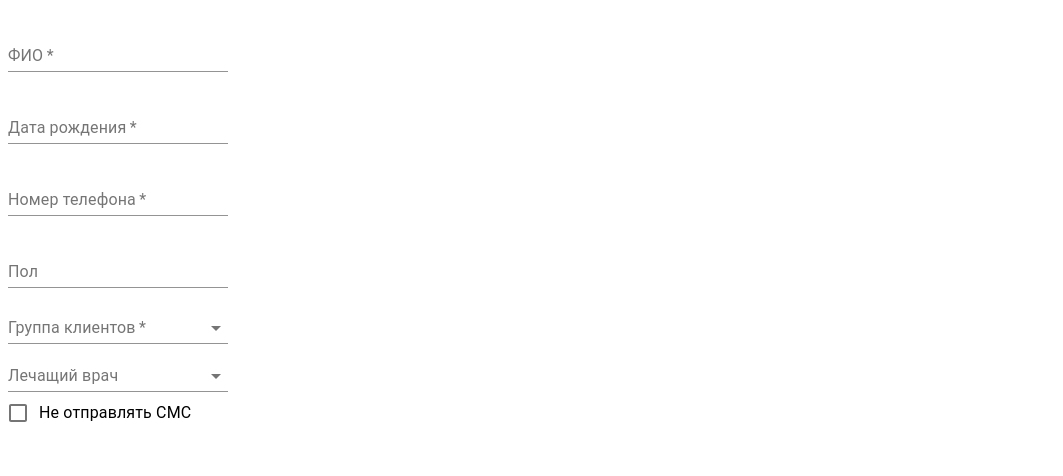
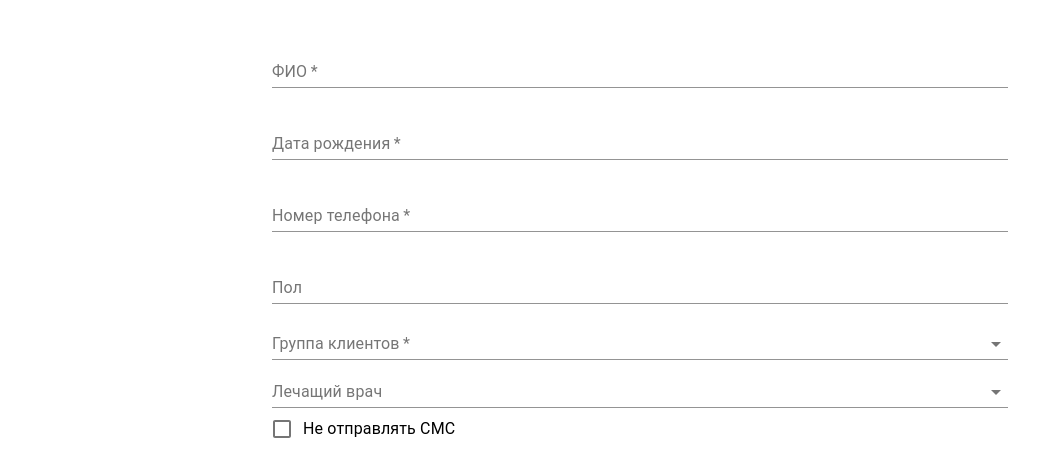
Before and after one commit to EndzheGalieva/Clinic, a React (Create React App) app: page / in a window 1280 px wide. Shown: the top 476 px of the page, without its empty margins (0-1063 px from the left). Built offline with nearby package versions, Linux system fonts and the light colour scheme.

Commit message:
add styles to UserForm

```diff
--- a/src/components/UserForm/UserForm.js
+++ b/src/components/UserForm/UserForm.js
@@ -8,6 +8,7 @@ import InputLabel from '@material-ui/core/InputLabel';
 import Select from '@material-ui/core/Select';
 import MenuItem from '@material-ui/core/MenuItem';
 import Input from '@material-ui/core/Input';
+import styles from "../../styles";
 
 const groups = [
   'VIP',
@@ -23,10 +24,11 @@ class UserForm extends Component {
   }
 
   render() {
+    const {classes} = this.props;
     return (
-      <Grid container>
-        <Grid>
-          <FormControl>
+      <Grid container className={classes.container} justifyContent="center">
+        <Grid item xs={12} md={8}>
+          <FormControl className={classes.formControl}>
             <TextField
               required
               label="ФИО"
@@ -88,4 +90,4 @@ class UserForm extends Component {
   }
 }
 
-export default UserForm;
+export default (styles(UserForm));
--- a/src/styles.js
+++ b/src/styles.js
@@ -0,0 +1,24 @@
+import {withStyles} from '@material-ui/core/styles';
+
+const styles = theme => ({
+  '@global': {
+    img: {
+      margin: 'auto',
+      display: 'block',
+      maxWidth: '100%',
+      maxHeight: '100%'
+    }
+  },
+  formControl: {
+    display: 'flex'
+  },
+  container: {
+    display: 'flex',
+    maxWidth: 1200,
+    padding: theme.spacing(2, 6, 8, 6),
+    margin: 'auto',
+  }
+
+});
+
+export default withStyles(styles);
```
